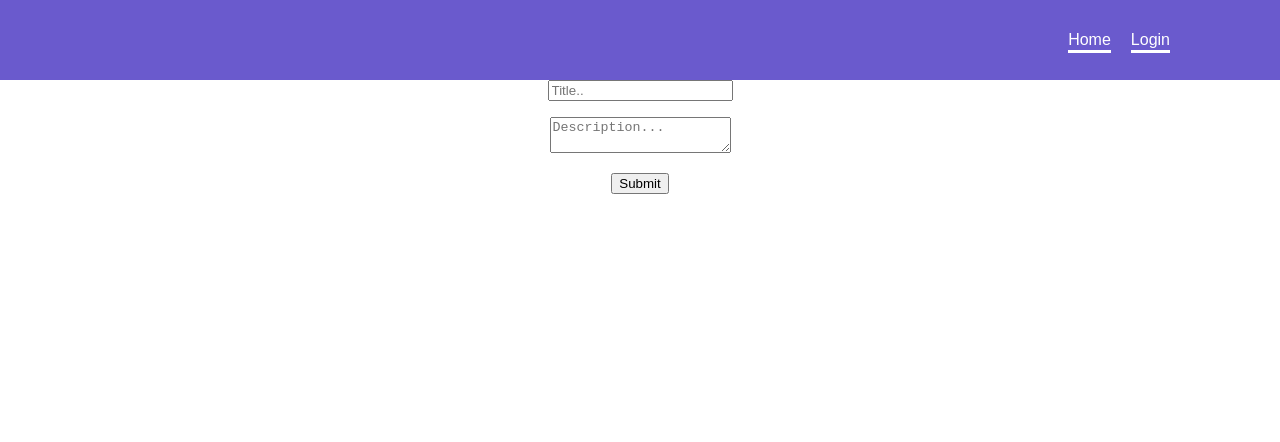
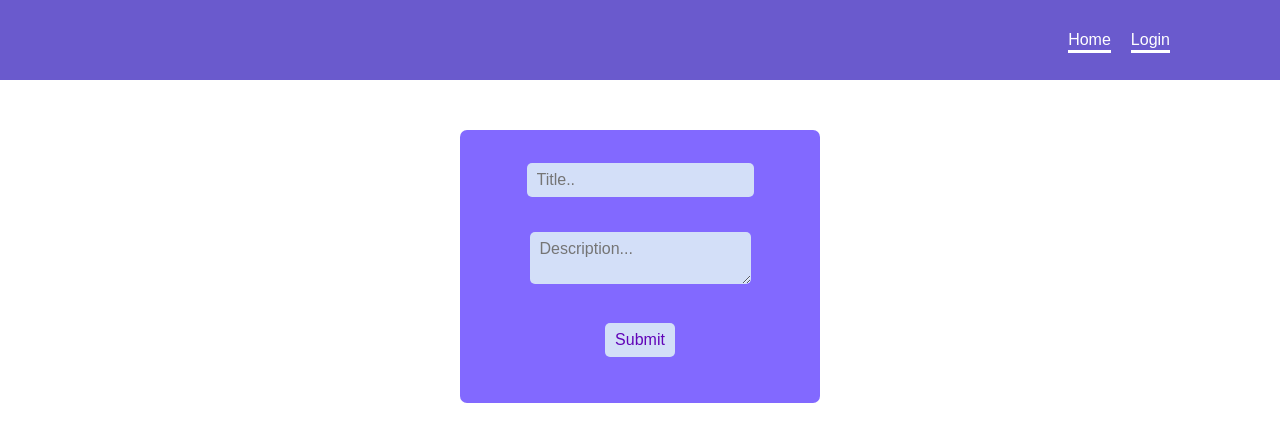
Before and after one commit to balamurugandev/cyt-social-app, a React (Create React App) app: page /createpost in a window 1280 px wide. Shown: the top 442 px of the page. Built offline with nearby package versions, Linux system fonts and the light colour scheme; no server answers.

Commit message:
added posts in main page

```diff
--- a/src/App.css
+++ b/src/App.css
@@ -46,3 +46,41 @@ body {
   font-size: 15px;
   border-radius: 50%;
 }
+
+input,
+textarea {
+  font-family: "Nunito", sans-serif;
+}
+
+.create-post {
+  width: 100%;
+  height: auto;
+  display: flex;
+  justify-content: center;
+}
+form {
+  margin-top: 50px;
+  padding: 30px 20px;
+  width: 320px;
+  border-radius: 7px;
+  background-color: white;
+  backdrop-filter: blur(5px);
+  background-color: rgba(43, 0, 255, 0.588);
+  overflow: hidden;
+}
+
+input,
+textarea {
+  padding: 8px 10px;
+  margin: 3px 8px 16px 8px;
+  background-color: rgba(222, 239, 248, 0.877);
+  border: 0px transparent;
+  border-radius: 5px;
+  color: rgb(97, 4, 184);
+  font-size: 16px;
+  z-index: 1;
+}
+
+.submitForm:hover {
+  cursor: pointer;
+}
--- a/src/App.tsx
+++ b/src/App.tsx
@@ -1,7 +1,7 @@
 import './App.css';
  import {BrowserRouter as Router, Routes, Route}
  from 'react-router-dom';
- import { Main } from './pages/main';
+ import { Main } from './pages/main/main';
  import {Login } from './pages/login';
  import { Navbar } from './components/navbar';
 import { CreatePost } from './pages/create-post/create-post';
--- a/src/pages/create-post/create-form.tsx
+++ b/src/pages/create-post/create-form.tsx
@@ -4,6 +4,7 @@ import { yupResolver } from '@hookform/resolvers/yup';
 import { addDoc, collection } from 'firebase/firestore';
 import {db , auth} from '../../config/firebase';
 import { useAuthState } from 'react-firebase-hooks/auth';
+import { useNavigate } from 'react-router-dom';
 
 
 interface createFormData {
@@ -15,6 +16,7 @@ interface createFormData {
 
 export const CreateForm = () => {
   const [user] = useAuthState(auth);
+  const navigate = useNavigate();
 
    const schema = yup.object().shape({
     title: yup.string().required("you must add a title"),
@@ -35,7 +37,9 @@ export const CreateForm = () => {
     description: data.description,
     username: user?.displayName,
     userid: user?.uid,
-   })
+   });
+
+   navigate("/");
   }
 
     return (
@@ -45,7 +49,7 @@ export const CreateForm = () => {
             <p style={{color: 'red'}}>{errors.title?.message}</p>
             <textarea placeholder='Description...' {...register('description')}/>
             <p style={{color: 'red'}}>{errors.description?.message}</p>
-            <input type="submit" />
+            <input type="submit" className='submitForm'/>
            </form>
         </div>
     );
--- a/src/pages/create-post/create-post.tsx
+++ b/src/pages/create-post/create-post.tsx
@@ -2,7 +2,7 @@ import { CreateForm } from './create-form'
 
 export const CreatePost = () => {
     return (
-        <div>
+        <div className='create-post'>
             <CreateForm/>
         </div>
     );
--- a/src/pages/main.tsx
+++ /dev/null
@@ -1,7 +0,0 @@
-export const Main = () => {
-    return (
-        <div>
-            <h1>Home Page</h1>
-        </div>
-    );
-}
--- /dev/null
+++ b/src/pages/main/main.tsx
@@ -0,0 +1,35 @@
+import {getDocs, collection} from 'firebase/firestore'
+import {db} from '../../config/firebase'
+import { useEffect, useState } from 'react';
+import { Post } from './post';
+
+export interface PostType {
+    id: string;
+    userId: string;
+    title: string;
+    username: string;
+    description: string;
+
+}
+export const Main = () => {
+    const [postsList, setPostList] = useState<PostType[] | null>(null);
+    const postsRef = collection(db, 'posts');
+
+    const getPosts = async () => {
+        const data = await getDocs(postsRef);
+        setPostList(
+            data.docs.map((doc) => ({...doc.data(), id: doc.id})) as PostType[]
+            );
+    };
+
+    useEffect(() => {
+        getPosts();
+    },[]);
+
+    return (
+        <div>
+            <div>{postsList?.map((post) => (
+           <Post post={post}/> ))}</div>
+        </div>
+    );
+}
--- /dev/null
+++ b/src/pages/main/post.tsx
@@ -0,0 +1,21 @@
+import { PostType } from "./main";
+
+interface Props{
+    post: PostType;
+}
+
+export const Post = (props: Props) => {
+    const {post} = props;
+
+    return (
+      <div className="Title">
+        <h1>{post.title}</h1>
+        <div className="body">
+        <p>{post.description}</p>
+        </div>
+        <div className="footer">
+        <p>@{post.username}</p>
+        </div>
+      </div>
+    );
+}
```
